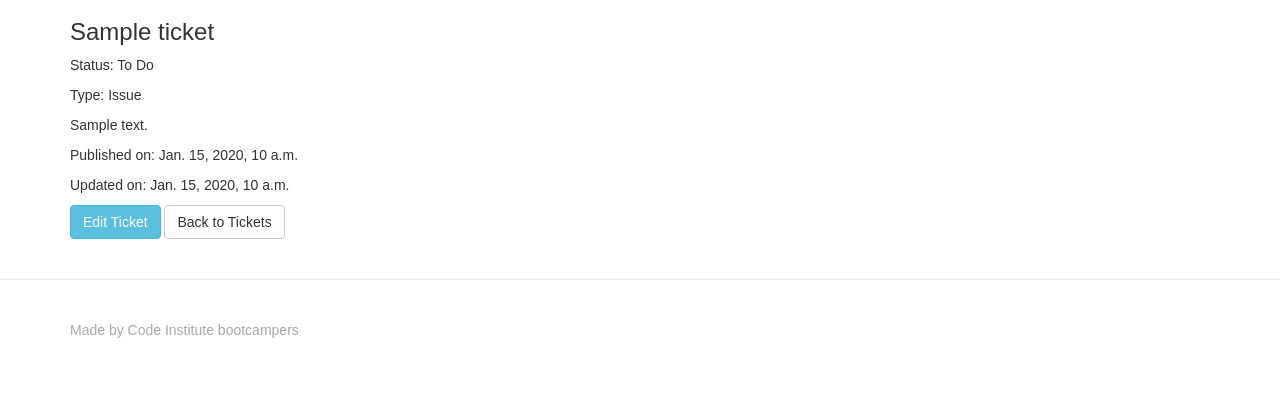
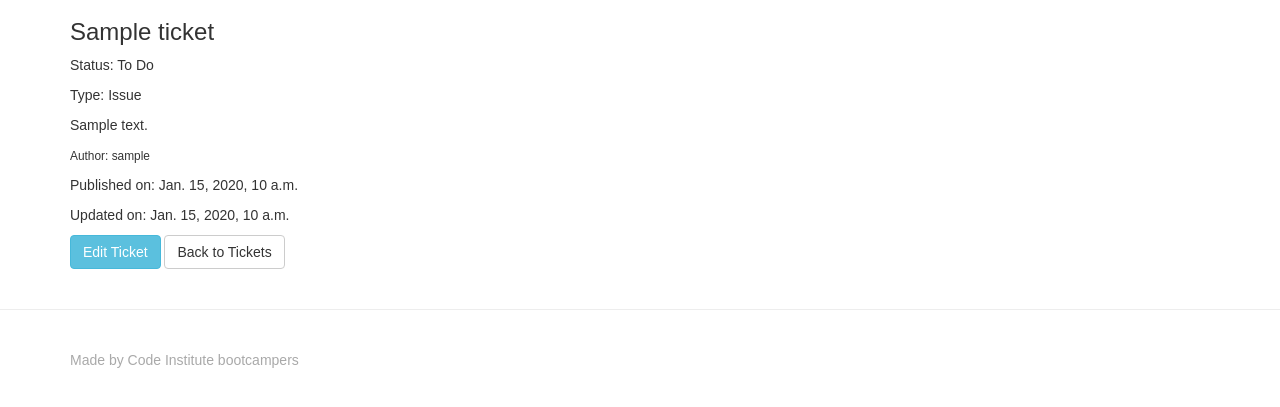
Before and after one commit to leonxx-dev/issue-tracker, a Django app: page /tickets/1/ in a window 1280 px wide. Shown: the part 51-458 px from the top of the page. Run offline with Django 3.2, Linux system fonts and the light colour scheme; tables that the repository leaves empty hold one stand-in row (values such as "Sample post"); some libraries are stand-ins or nearby versions.

Commit message:
Added Author on each ticket created

```diff
--- a/tickets/models.py
+++ b/tickets/models.py
@@ -30,7 +30,7 @@ class Ticket(models.Model):
     ticket_type = models.ForeignKey(TypeName, on_delete=models.CASCADE)
     published_date = models.DateTimeField(auto_now_add=True)
     update_date = models.DateTimeField(auto_now=True)
-    author = models.ForeignKey(settings.AUTH_USER_MODEL, on_delete=models.CASCADE, verbose_name='author')
+    author = models.ForeignKey(settings.AUTH_USER_MODEL, on_delete=models.CASCADE)
     status = models.CharField(max_length=20, choices=STATUS_OPTIONS, default="New")
 
     def __str__(self):
--- a/tickets/templates/ticketdetail.html
+++ b/tickets/templates/ticketdetail.html
@@ -6,6 +6,7 @@
         <p><span class="boldtext">Status:</span> {{ ticket.status }}</p>
         <p><span class="boldtext">Type:</span> {{ticket.ticket_type}}</p>
         <p>{{ ticket.content }}</p>
+        <p><small><span class="boldtext">Author:</span> {{ ticket.author }}</small></p>
         <p><span class="boldtext">Published on:</span> {{ ticket.published_date }} </p>
         <p><span class="boldtext">Updated on:</span> {{ ticket.update_date }} </p>
         <a href="{% url 'edit_ticket' ticket.id %}" class="btn btn-info">Edit Ticket</a>
--- a/tickets/views.py
+++ b/tickets/views.py
@@ -34,9 +34,11 @@ def create_or_edit_ticket(request, pk=None):
     """
     ticket = get_object_or_404(Ticket, pk=pk) if pk else None
     if request.method == "POST":
-        form = TicketForm(request.POST, request.FILES, instance=ticket)
+        form = TicketForm(request.POST, instance=ticket)
         if form.is_valid():
-            ticket = form.save()
+            ticket = form.save(commit=False)
+            ticket.author = request.user
+            ticket.save()
             return redirect(ticket_detail, ticket.pk)
     else:
         form = TicketForm(instance=ticket)
```
